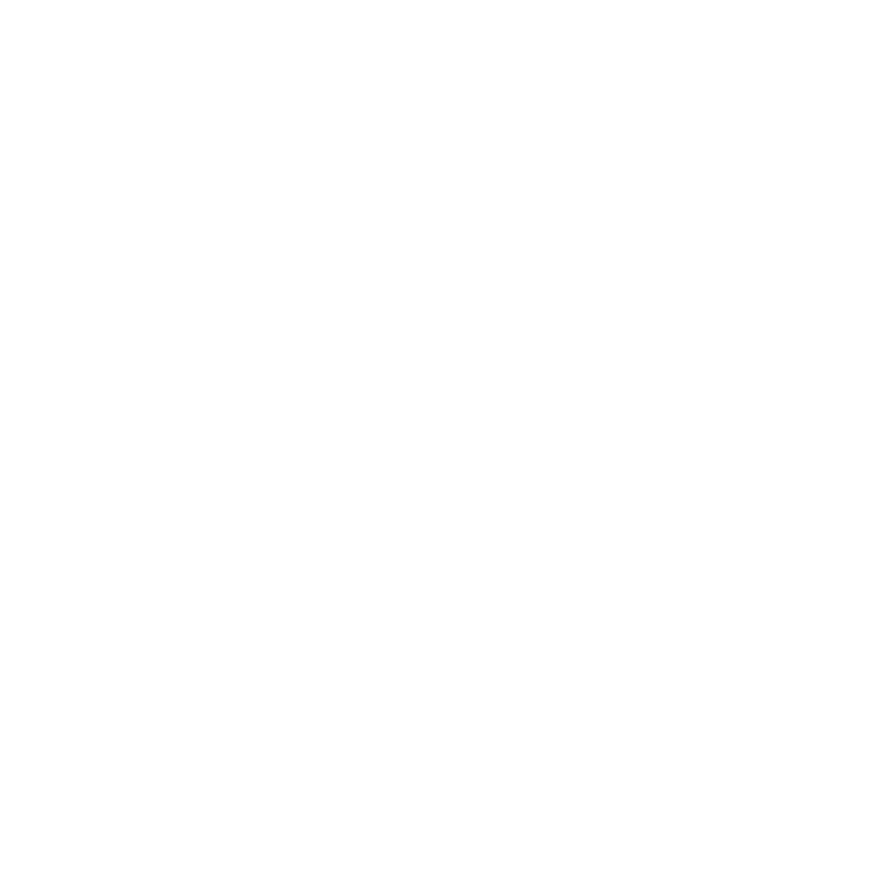
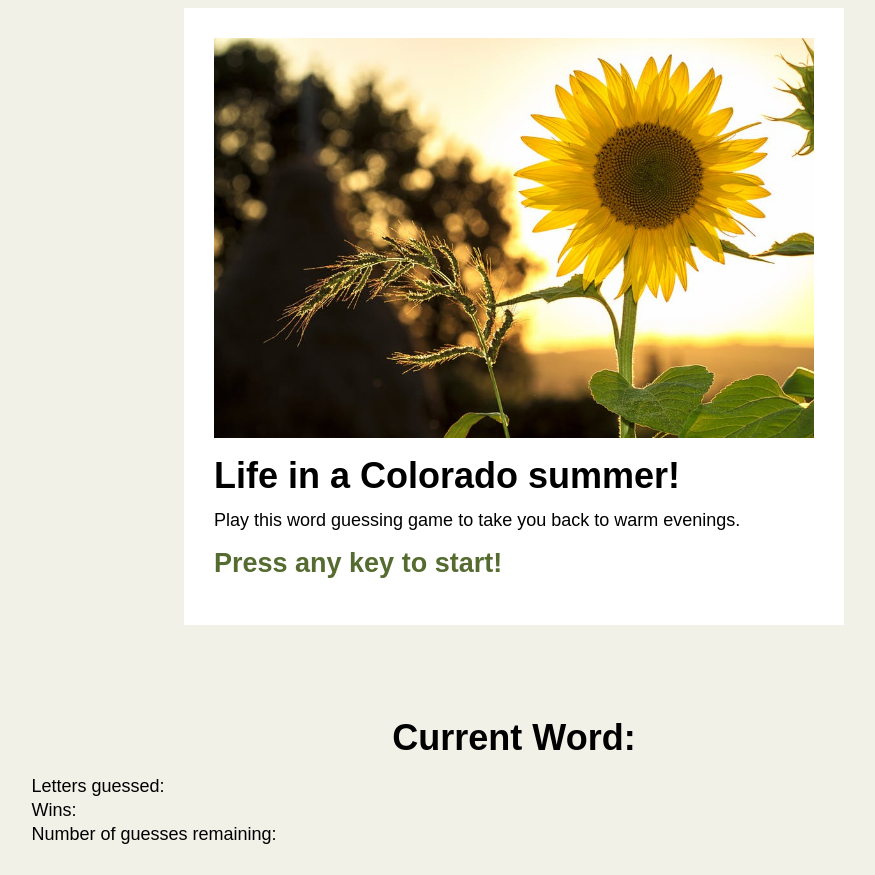
Before and after one commit to overbysara/WordGuessGame, a plain HTML site: page index.html in a window 1280 px wide. Shown: the whole page, without its empty margins (126-1001 px from the left). Before the commit the page ends 800 px from the top, so only its background shows below. Drawn offline with Linux system fonts and the light colour scheme.

Commit message:
progress

```diff
--- a/assets/css/style.css
+++ b/assets/css/style.css
@@ -0,0 +1,36 @@
+
+body {
+    font-family: Arial, Helvetica, sans-serif;
+    font-size: 18px;
+    background-color: rgb(241, 241, 231);
+    color: black;
+    line-height: 20px;
+    position: relative;
+}
+
+.main {
+    width: 600px;
+    height: auto;
+	margin: auto;
+    border: #666666;
+    padding: 30px;
+    background: white;
+}
+
+h2 {
+    color: darkolivegreen;
+}
+
+.game {
+    padding: 20px;
+    margin: auto;
+    table-layout: auto;
+}
+
+table {
+    width: 80%;
+}
+
+img {
+    width: 100%;
+}
--- a/index.html
+++ b/index.html
@@ -4,15 +4,38 @@
     <meta charset="UTF-8">
     <meta name="viewport" content="width=device-width, initial-scale=1.0">
     <meta http-equiv="X-UA-Compatible" content="ie=edge">
-    <title>Document</title>
+    <title>Word Guess Game</title>
 
-    <link rel="stylesheet" href="assets/css/style.css" type="text/css">
-
+    <link rel="stylesheet" href="./assets/css/reset.css" type="text/css">
+    <link rel="stylesheet" href="./assets/css/style.css" type="text/css">
+    <script src="./assets/javascript/game.js" type="javascript"></script>
 </head>
 <body>
 
+    <div class="main">
+        <img src="assets/images/sunflower-sun.jpg" class="rounded" alt="sunflower">
+        <p><h1>Life in a Colorado summer!</h1></p>
+        <p>Play this word guessing game to take you back to warm evenings.</p>
+        <p><h2>Press any key to start!</h2></p>
+    </div>
 
+<p><br></p>
 
+    <table class="game">
+        <tr>
+            <th><h1>Current Word: </h1><div id="current-word"></div></th>
+        </tr>
+        <tr>
+            <td>Letters guessed: <div id="guesses-text"></div></td>
+        </tr>
+        <tr>
+            <td>Wins: </td><div id=wins-text></div>
+        </tr>
+        <tr>
+            <td>Number of guesses remaining: <div id="guesses-left"></div></td>
+        </tr>
+
+    </table>
 
 </body>
 </html>
```
Also changed, not shown: assets/javascript/game.js (+47 -0 lines), assets/images/sunflower-sun.jpg (added).
